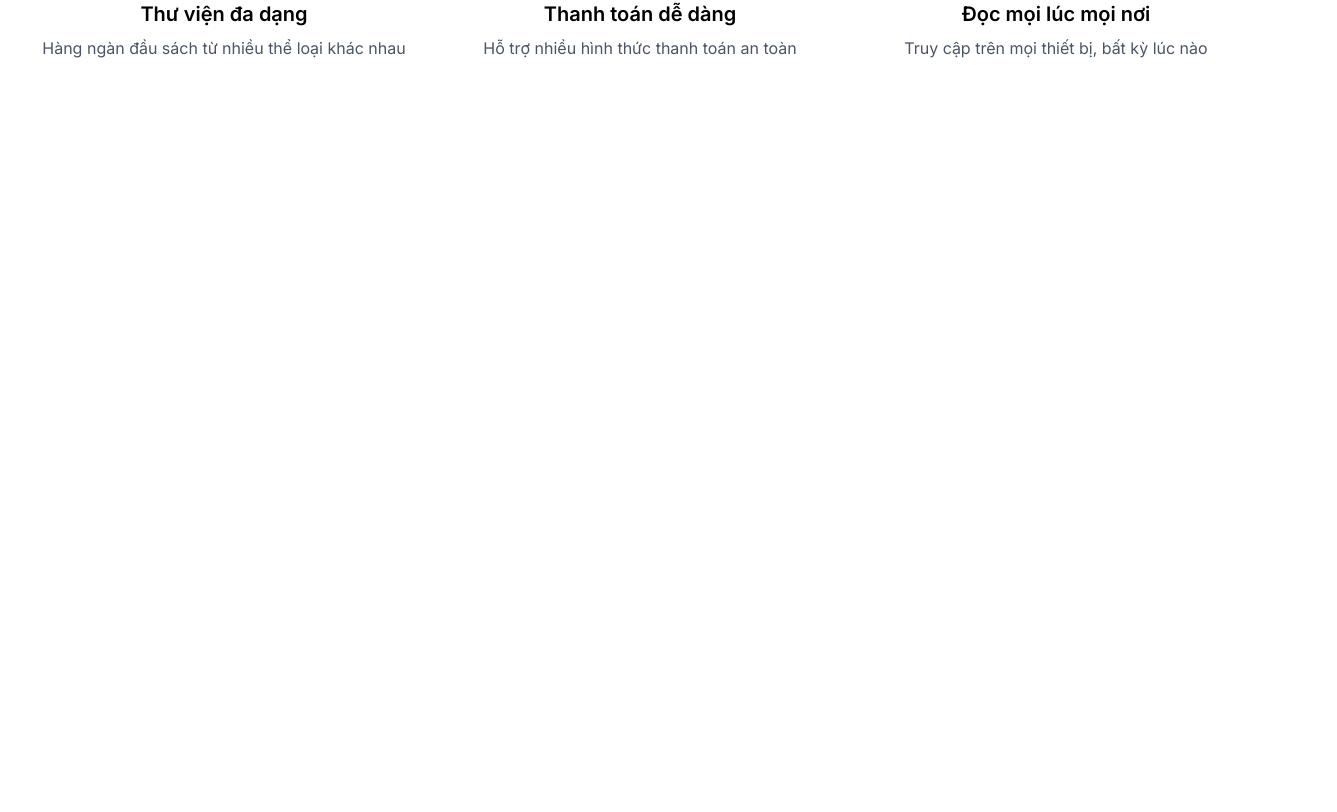
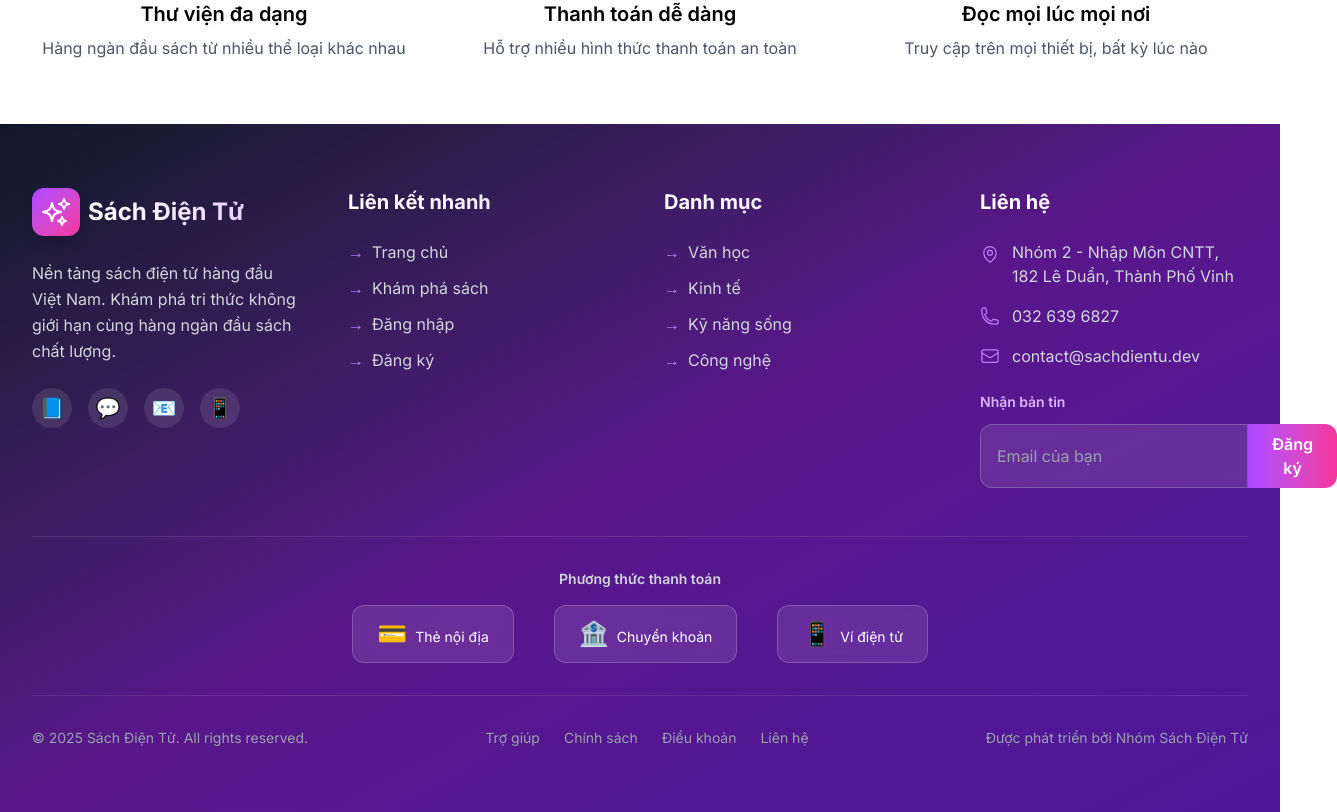
Before and after one commit to haizdwng/sachdientu, a Next.js app: page / in a window 1280 px wide. Shown: the part 900-1712 px from the top of the page, 1337 px wide, since content can reach past the window. Before the commit the page ends 1024 px from the top, so only its background shows below. Built offline with nearby package versions, Linux system fonts and the light colour scheme; no server answers.

Commit message:
Add Footer component and update layout with footer integration

```diff
--- a/app/layout.js
+++ b/app/layout.js
@@ -3,6 +3,7 @@ import 'react-toastify/dist/ReactToastify.css';
 import './globals.css';
 
 import { Inter } from 'next/font/google';
+import Footer from '@/components/Footer';
 
 const inter = Inter({
   subsets: ['latin', 'vietnamese'],
@@ -11,7 +12,10 @@ const inter = Inter({
 
 export const metadata = {
   title: 'Sách Điện Tử',
-  description: 'Cửa hàng sách điện tử',
+  description: 'Cửa hàng sách điện tử hàng đầu Việt Nam',
+  icons: {
+    icon: '/logo.png'
+  }
 };
 
 export default function RootLayout({ children }) {
@@ -20,6 +24,7 @@ export default function RootLayout({ children }) {
       <body className={`${inter.variable} ${inter.className}`}>
         {children}
         <ToastContainer position="top-right" autoClose={3000} />
+        <Footer />
       </body>
     </html>
   );
--- /dev/null
+++ b/components/Footer.js
@@ -0,0 +1,181 @@
+'use client';
+
+import Link from 'next/link';
+import { SparklesIcon, EnvelopeIcon, PhoneIcon, MapPinIcon } from '@heroicons/react/24/outline';
+
+export default function Footer() {
+  const currentYear = new Date().getFullYear();
+
+  const quickLinks = [
+    { name: 'Trang chủ', href: '/' },
+    { name: 'Khám phá sách', href: '/books' },
+    { name: 'Đăng nhập', href: '/login' },
+    { name: 'Đăng ký', href: '/register' },
+  ];
+
+  const support = [
+    { name: 'Trợ giúp', href: '#' },
+    { name: 'Chính sách', href: '#' },
+    { name: 'Điều khoản', href: '#' },
+    { name: 'Liên hệ', href: '#' },
+  ];
+
+  const categories = [
+    { name: 'Văn học', href: '/books?category=Văn học' },
+    { name: 'Kinh tế', href: '/books?category=Kinh tế' },
+    { name: 'Kỹ năng sống', href: '/books?category=Kỹ năng sống' },
+    { name: 'Công nghệ', href: '/books?category=Công nghệ' },
+  ];
+
+  return (
+    <footer className="bg-gradient-to-br from-gray-900 via-purple-900 to-violet-900 text-white">
+      <div className="max-w-7xl mx-auto px-4 sm:px-6 lg:px-8 py-16">
+        <div className="grid grid-cols-1 md:grid-cols-2 lg:grid-cols-4 gap-12 mb-12">
+          {/* Brand Section */}
+          <div>
+            <Link href="/" className="flex items-center space-x-2 mb-6 group">
+              <div className="bg-gradient-to-br from-purple-500 to-pink-500 p-2 rounded-xl shadow-lg group-hover:shadow-xl transition-all">
+                <SparklesIcon className="h-8 w-8 text-white" />
+              </div>
+              <span className="text-2xl font-bold bg-gradient-to-r from-white to-purple-200 bg-clip-text text-transparent">
+                Sách Điện Tử
+              </span>
+            </Link>
+            <p className="text-gray-300 leading-relaxed mb-6">
+              Nền tảng sách điện tử hàng đầu Việt Nam. Khám phá tri thức không giới hạn cùng hàng ngàn đầu sách chất lượng.
+            </p>
+            <div className="flex space-x-4">
+              <a href="#" className="w-10 h-10 bg-white/10 hover:bg-white/20 rounded-full flex items-center justify-center transition-all hover:scale-110">
+                <span className="text-xl">📘</span>
+              </a>
+              <a href="#" className="w-10 h-10 bg-white/10 hover:bg-white/20 rounded-full flex items-center justify-center transition-all hover:scale-110">
+                <span className="text-xl">💬</span>
+              </a>
+              <a href="#" className="w-10 h-10 bg-white/10 hover:bg-white/20 rounded-full flex items-center justify-center transition-all hover:scale-110">
+                <span className="text-xl">📧</span>
+              </a>
+              <a href="#" className="w-10 h-10 bg-white/10 hover:bg-white/20 rounded-full flex items-center justify-center transition-all hover:scale-110">
+                <span className="text-xl">📱</span>
+              </a>
+            </div>
+          </div>
+
+          {/* Quick Links */}
+          <div>
+            <h3 className="text-xl font-bold mb-6 bg-gradient-to-r from-white to-purple-200 bg-clip-text text-transparent">
+              Liên kết nhanh
+            </h3>
+            <ul className="space-y-3">
+              {quickLinks.map((link) => (
+                <li key={link.name}>
+                  <Link
+                    href={link.href}
+                    className="text-gray-300 hover:text-white transition-colors flex items-center group"
+                  >
+                    <span className="mr-2 text-purple-400 group-hover:translate-x-1 transition-transform">→</span>
+                    {link.name}
+                  </Link>
+                </li>
+              ))}
+            </ul>
+          </div>
+
+          {/* Categories */}
+          <div>
+            <h3 className="text-xl font-bold mb-6 bg-gradient-to-r from-white to-purple-200 bg-clip-text text-transparent">
+              Danh mục
+            </h3>
+            <ul className="space-y-3">
+              {categories.map((category) => (
+                <li key={category.name}>
+                  <Link
+                    href={category.href}
+                    className="text-gray-300 hover:text-white transition-colors flex items-center group"
+                  >
+                    <span className="mr-2 text-purple-400 group-hover:translate-x-1 transition-transform">→</span>
+                    {category.name}
+                  </Link>
+                </li>
+              ))}
+            </ul>
+          </div>
+
+          {/* Contact Info */}
+          <div>
+            <h3 className="text-xl font-bold mb-6 bg-gradient-to-r from-white to-purple-200 bg-clip-text text-transparent">
+              Liên hệ
+            </h3>
+            <ul className="space-y-4">
+              <li className="flex items-start space-x-3 text-gray-300">
+                <MapPinIcon className="h-5 w-5 text-purple-400 mt-1 flex-shrink-0" />
+                <span>Nhóm 2 - Nhập Môn CNTT, 182 Lê Duẩn, Thành Phố Vinh</span>
+              </li>
+              <li className="flex items-center space-x-3 text-gray-300">
+                <PhoneIcon className="h-5 w-5 text-purple-400 flex-shrink-0" />
+                <span>032 639 6827</span>
+              </li>
+              <li className="flex items-center space-x-3 text-gray-300">
+                <EnvelopeIcon className="h-5 w-5 text-purple-400 flex-shrink-0" />
+                <span>contact@sachdientu.dev</span>
+              </li>
+            </ul>
+
+            <div className="mt-6">
+              <h4 className="text-sm font-semibold mb-3 text-purple-300">Nhận bản tin</h4>
+              <div className="flex">
+                <input
+                  type="email"
+                  placeholder="Email của bạn"
+                  className="flex-1 px-4 py-2 rounded-l-xl bg-white/10 border border-white/20 focus:outline-none focus:ring-2 focus:ring-purple-500 text-white placeholder-gray-400"
+                />
+                <button className="px-6 py-2 bg-gradient-to-r from-purple-500 to-pink-500 rounded-r-xl font-semibold hover:shadow-lg transition-all">
+                  Đăng ký
+                </button>
+              </div>
+            </div>
+          </div>
+        </div>
+
+        {/* Payment Methods */}
+        <div className="border-t border-white/10 pt-8 mb-8">
+          <h4 className="text-center text-sm font-semibold mb-4 text-gray-300">Phương thức thanh toán</h4>
+          <div className="flex justify-center items-center space-x-6 flex-wrap gap-4">
+            <div className="bg-white/10 px-6 py-3 rounded-xl backdrop-blur-sm border border-white/20">
+              <span className="text-2xl">💳</span>
+              <span className="ml-2 text-sm">Thẻ nội địa</span>
+            </div>
+            <div className="bg-white/10 px-6 py-3 rounded-xl backdrop-blur-sm border border-white/20">
+              <span className="text-2xl">🏦</span>
+              <span className="ml-2 text-sm">Chuyển khoản</span>
+            </div>
+            <div className="bg-white/10 px-6 py-3 rounded-xl backdrop-blur-sm border border-white/20">
+              <span className="text-2xl">📱</span>
+              <span className="ml-2 text-sm">Ví điện tử</span>
+            </div>
+          </div>
+        </div>
+
+        {/* Bottom Bar */}
+        <div className="border-t border-white/10 pt-8 flex flex-col md:flex-row justify-between items-center space-y-4 md:space-y-0">
+          <p className="text-gray-400 text-sm">
+            © {currentYear} Sách Điện Tử. All rights reserved.
+          </p>
+          <div className="flex space-x-6 text-sm">
+            {support.map((link) => (
+              <Link
+                key={link.name}
+                href={link.href}
+                className="text-gray-400 hover:text-white transition-colors"
+              >
+                {link.name}
+              </Link>
+            ))}
+          </div>
+          <p className="text-gray-400 text-sm">
+            Được phát triển bởi Nhóm Sách Điện Tử
+          </p>
+        </div>
+      </div>
+    </footer>
+  );
+}
```
